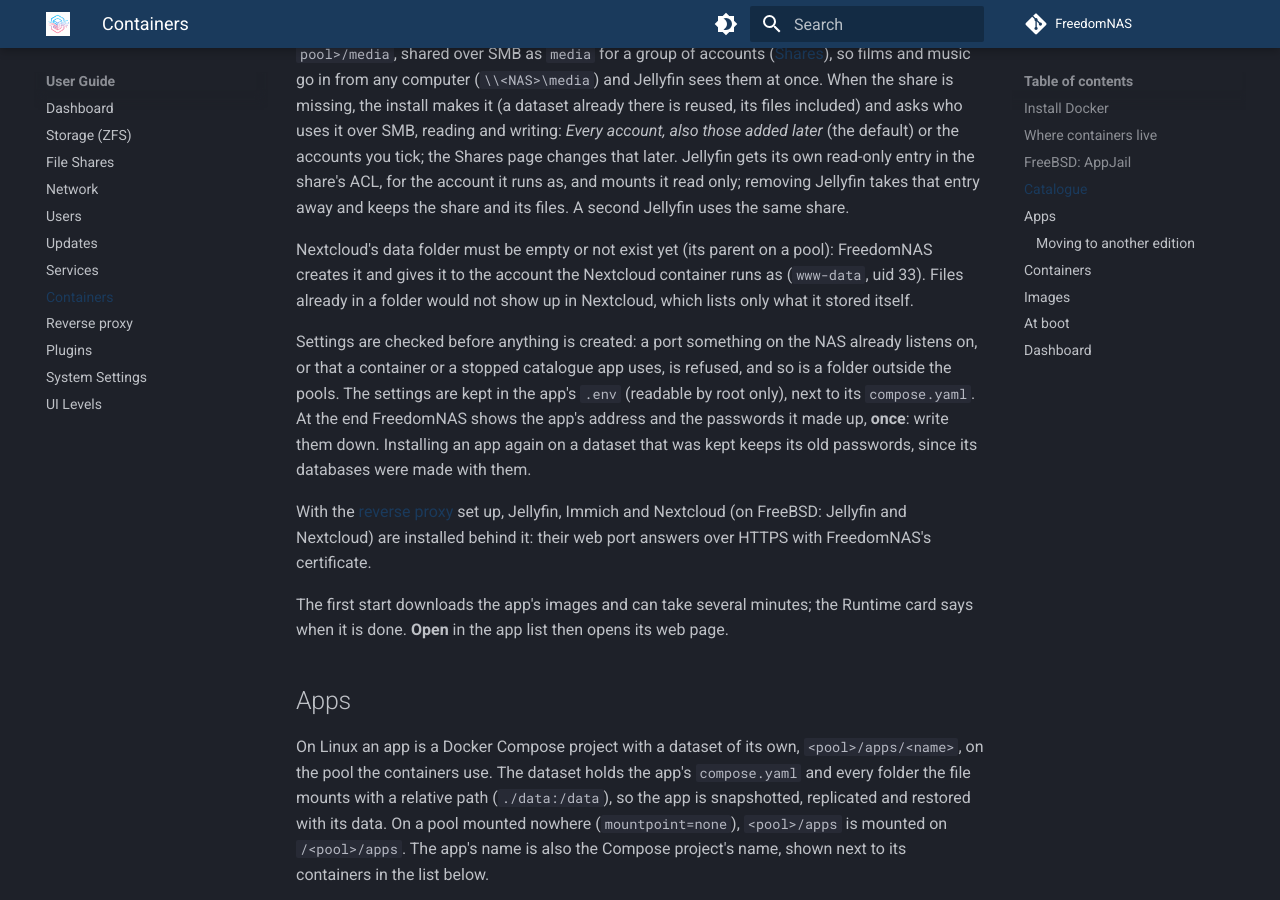
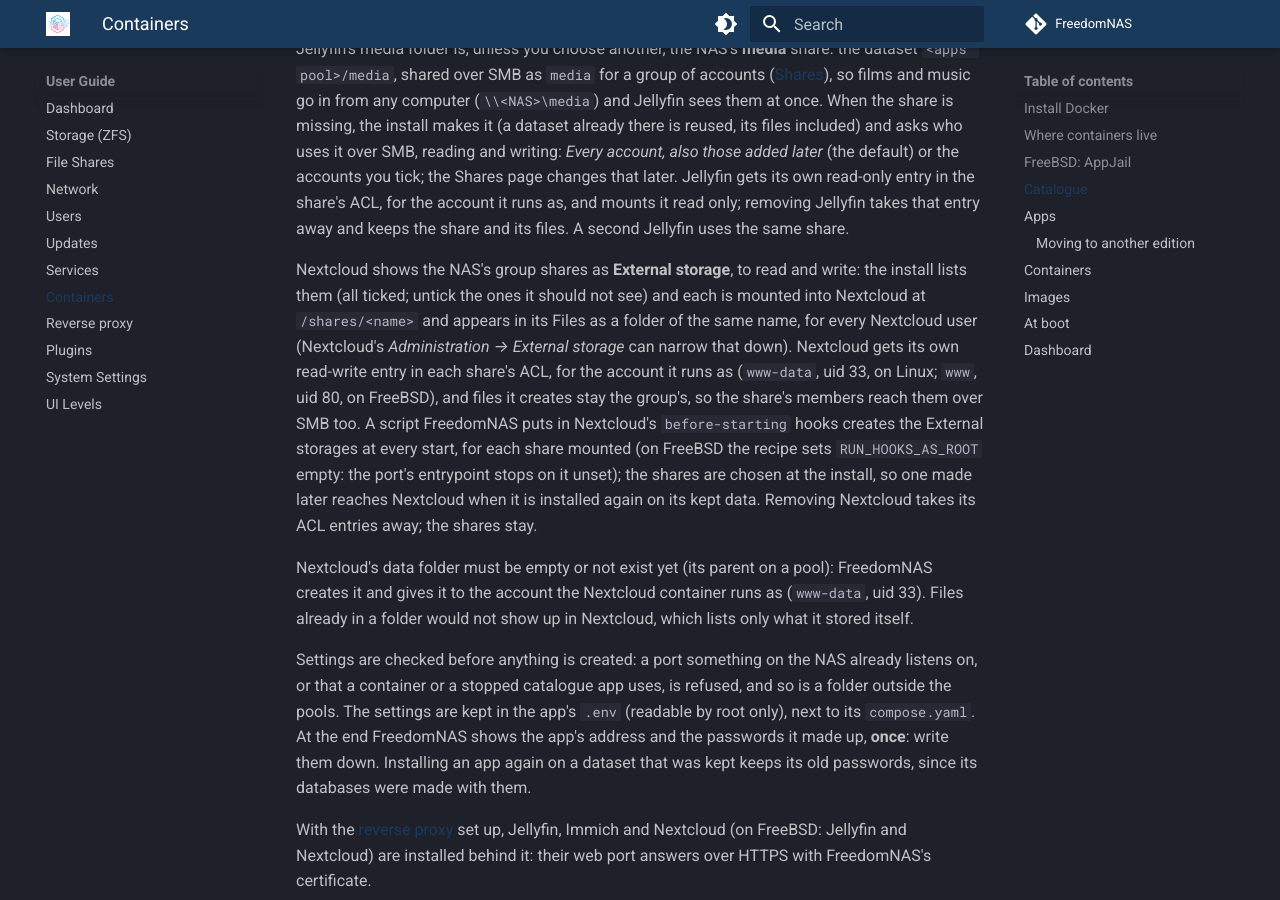
Before and after one commit to FreedomNAS/freedomnas-docs, an MkDocs documentation site: the page built from docs/user-guide/containers.md, in a window 1280 px wide and 900 px high, scrolled down 4868 px. Built offline with MkDocs 1.6.1 and Material for MkDocs 9.7.7, drawn with Linux system fonts in a browser that asks for light colours; some of the changed text lies outside the part shown.

Commit message:
Document Nextcloud's External storage of group shares

```diff
--- a/docs/user-guide/containers.md
+++ b/docs/user-guide/containers.md
@@ -171,7 +171,7 @@ level:
 | Home Assistant | home automation | 8123 | host network, so it can find the devices of your home; the port cannot change |
 | Immich | photo and video backup from your phones | 2283 | needs 4 GB of memory or more; the library is `./library` unless you choose a folder of your pool |
 | Jellyfin | films, series and music streaming | 8096 | reads the NAS's **media** share, read only, as the account you choose (see below) |
-| Nextcloud | files, calendars, contacts | 8088 | with its own MariaDB; the administrator password is made up and shown once; its data folder is `./data` unless you choose an empty or new folder of your pool |
+| Nextcloud | files, calendars, contacts | 8088 | the NAS's group shares as External storage (see below); with its own MariaDB; the administrator password is made up and shown once; its data folder is `./data` unless you choose an empty or new folder of your pool |
 | Pi-hole | blocks ads for the whole network as its DNS server | 8053 | answers DNS on port 53 of the NAS's address: give that address to your router; the NAS needs a static address; its web interface uses HTTPS with FreedomNAS's own certificate (setting **HTTPS**, on by default), like Vaultwarden; while the [reverse proxy](proxy.md#names) serves the sites by name it answers every name under `<hostname>.home.arpa` with the NAS's address |
 | Vaultwarden | password manager for the Bitwarden apps | 8222 | serves HTTPS with FreedomNAS's own certificate (setting **HTTPS**, on by default), which browsers need for the web vault: install FreedomNAS's certificate authority once on each device ([System → Certificate](system.md#certificate)) and the web vault, the Bitwarden apps and the browser extensions trust it by the NAS's hostname or address; a new certificate (new address or hostname) reaches the app at the next boot, which restarts it; from outside your network, a certificate of your own domain (reverse proxy) is the lasting way |
 
@@ -205,6 +205,20 @@ or the accounts you tick; the Shares page changes that later. Jellyfin gets
 its own read-only entry in the share's ACL, for the account it runs as, and
 mounts it read only; removing Jellyfin takes that entry away and keeps the
 share and its files. A second Jellyfin uses the same share.
+
+Nextcloud shows the NAS's group shares as **External storage**, to read and
+write: the install lists them (all ticked; untick the ones it should not
+see) and each is mounted into Nextcloud at `/shares/<name>` and appears in
+its Files as a folder of the same name, for every Nextcloud user (Nextcloud's
+*Administration → External storage* can narrow that down). Nextcloud gets
+its own read-write entry in each share's ACL, for the account it runs as
+(`www-data`, uid 33, on Linux; `www`, uid 80, on FreeBSD), and files it
+creates stay the group's, so the share's members reach them over SMB too.
+A script FreedomNAS puts in Nextcloud's `before-starting` hooks creates the
+External storages at every start, for each share mounted (on FreeBSD the recipe sets `RUN_HOOKS_AS_ROOT` empty: the port's entrypoint stops on it unset); the shares are
+chosen at the install, so one made later reaches Nextcloud when it is
+installed again on its kept data. Removing Nextcloud takes its ACL entries
+away; the shares stay.
 
 Nextcloud's data folder must be empty or not exist yet (its parent on a
 pool): FreedomNAS creates it and gives it to the account the Nextcloud
```
